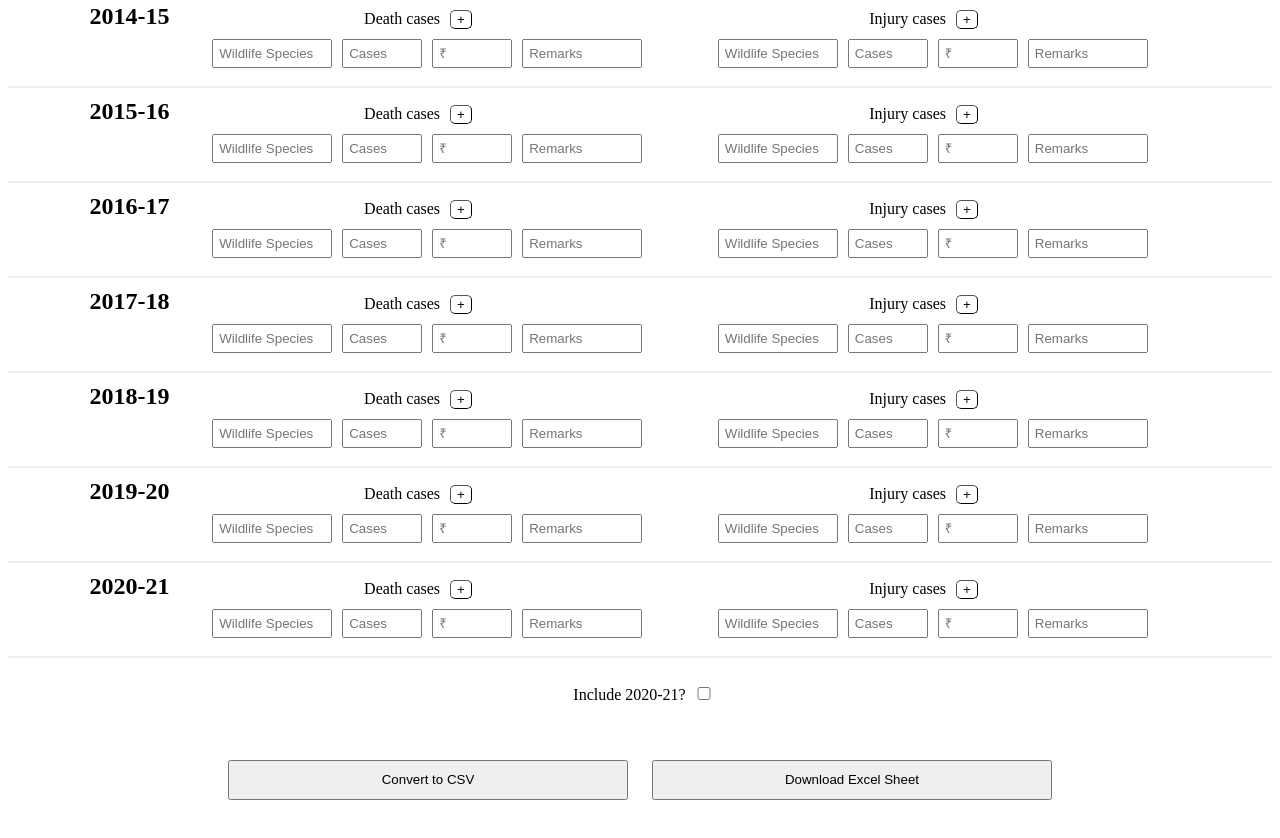
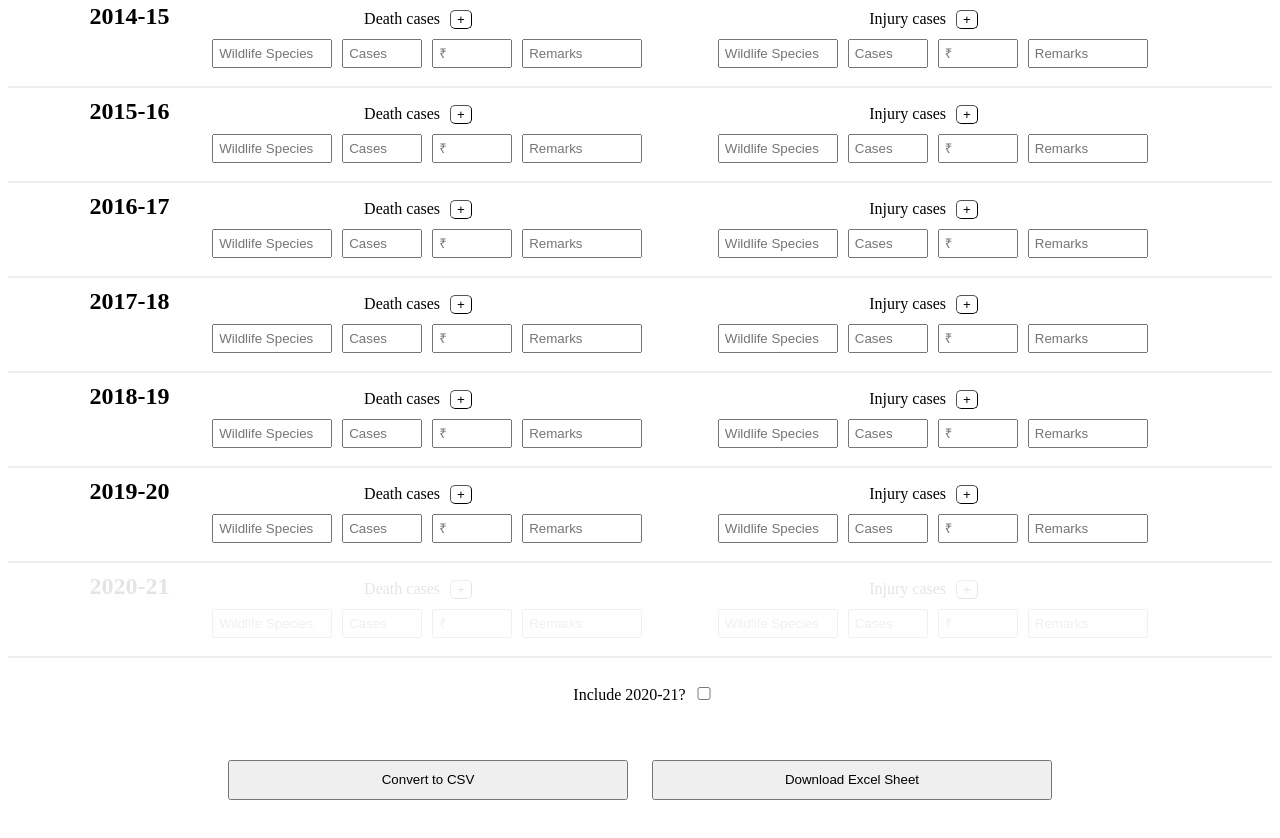
Before and after one commit to gurumukhi/HWCDataEntry, a plain HTML site: page input3.html in a window 1280 px wide. Shown: the part 1492-2330 px from the top of the page. Drawn offline with Linux system fonts and the light colour scheme.

Commit message:
Update input3.html

```diff
--- a/input3.html
+++ b/input3.html
@@ -582,7 +582,9 @@ Total Compensation: ${iComp + dComp} (${dComp} + ${iComp})`;
     </div>
 
     <script>
-       // document.querySelector('#show21').checked = true
+        ch = false
+        document.querySelector('#show21').checked = ch
+        document.querySelector('#year2021').style.opacity = ch ? 1 : 0.1
         document.querySelector('#fdSrNoBlock').style.display = 'none'
     </script>
 </body>
```
